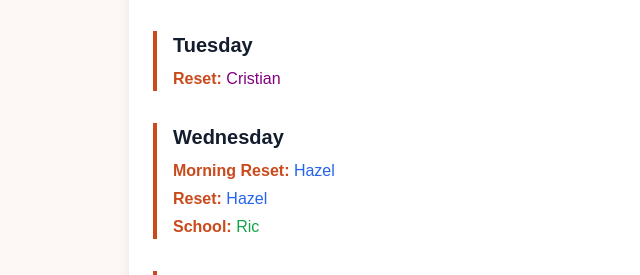
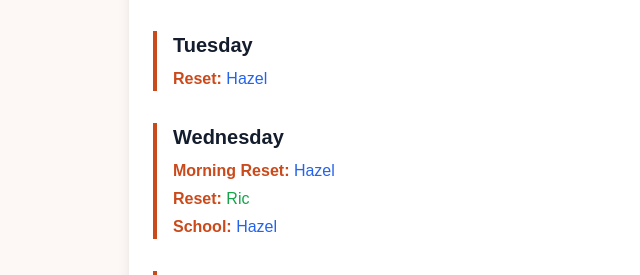
Before and after one commit to Cristian-Baeza/reset-schedule, a Next.js app: page / in a window 1280 px wide. Shown: the part 213-488 px from the top of the page, without its empty margins (223-863 px from the left). Built offline with nearby package versions, Linux system fonts and the light colour scheme.

Commit message:
update week 24

```diff
--- a/app/page.tsx
+++ b/app/page.tsx
@@ -19,15 +19,15 @@ export default function Home() {
     {
       day: "Tuesday",
       assignments: [
-        { location: "Reset", person: "Cristian" },
+        { location: "Reset", person: "Hazel" },
       ],
     },
     {
       day: "Wednesday",
       assignments: [
         { location: "Morning Reset", person: "Hazel" },
-        { location: "Reset", person: "Hazel" },
-        { location: "School", person: "Ric" },
+        { location: "Reset", person: "Ric" },
+        { location: "School", person: "Hazel" },
       ],
     },
     {
```
